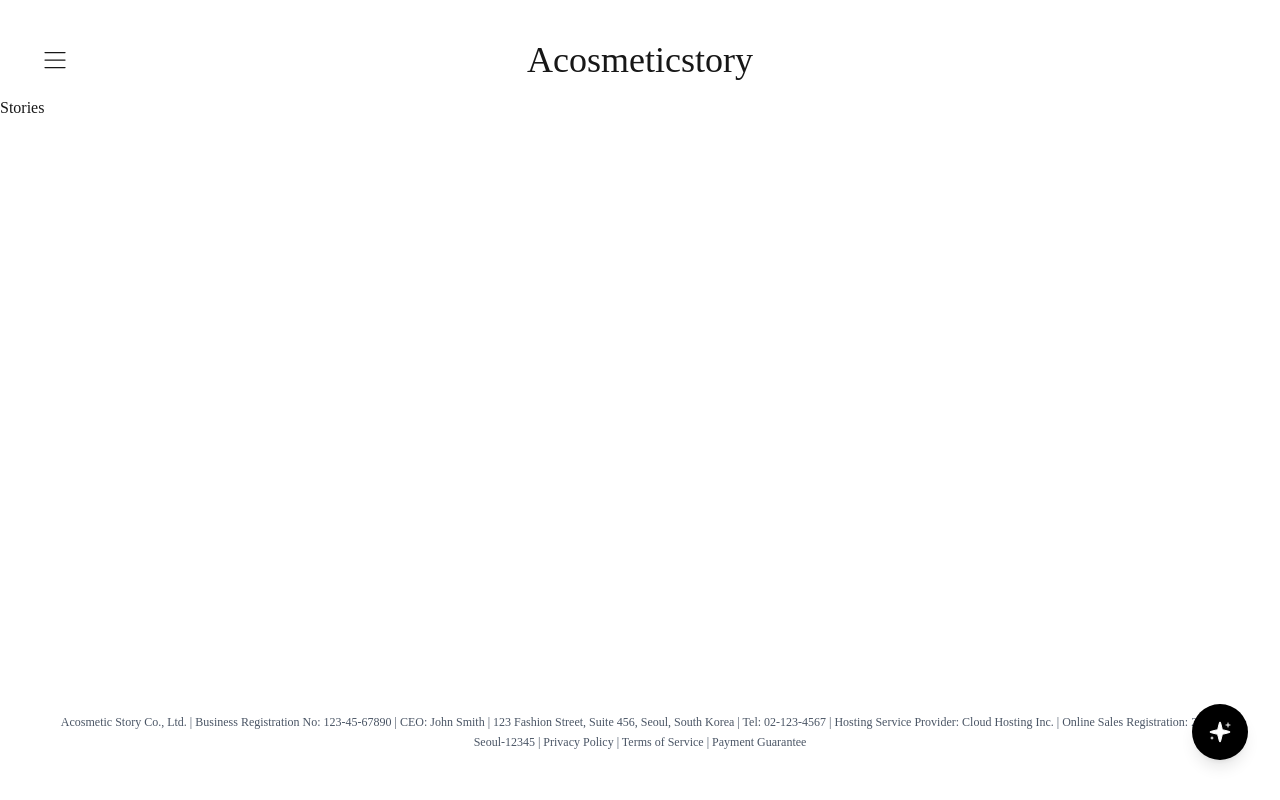
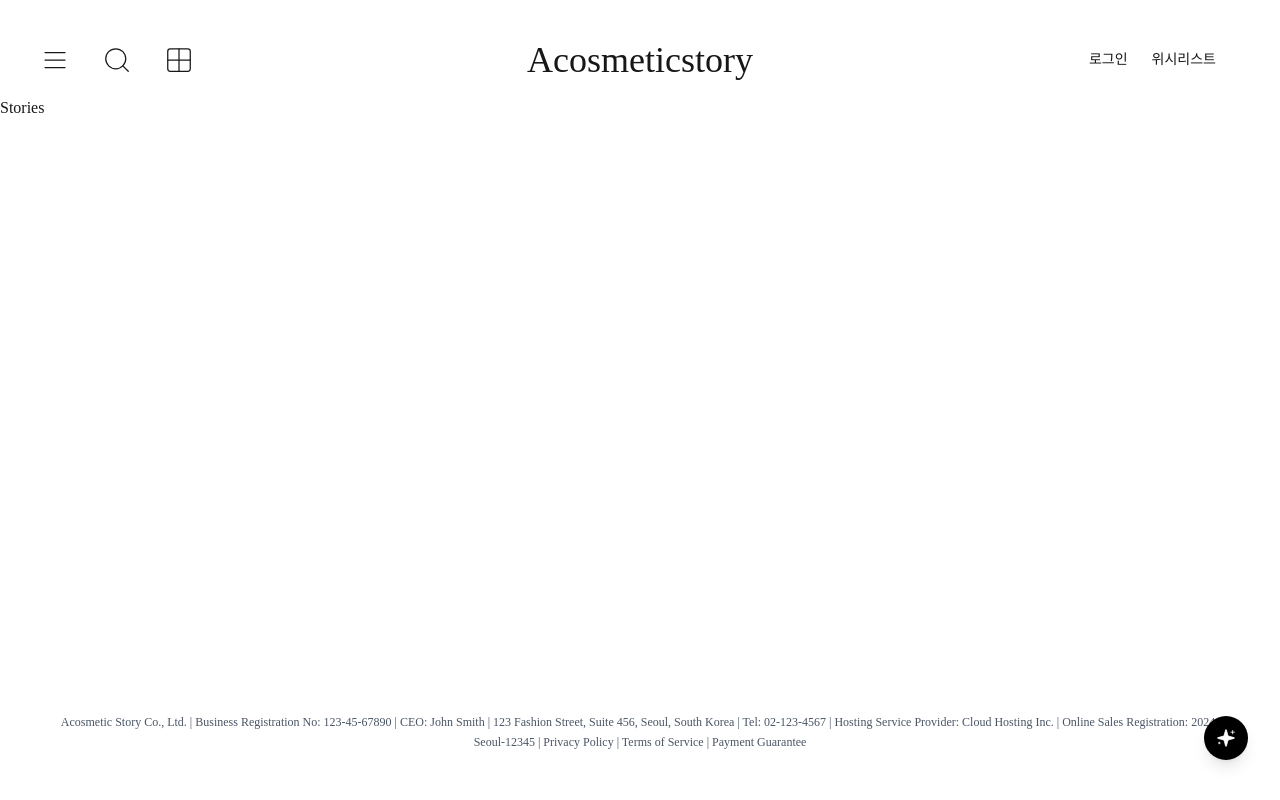
Before and after one commit to hye1ee/acosmeticstory-demo, a Next.js app: page /stories in a window 1280 px wide. Built offline with nearby package versions, Linux system fonts and the light colour scheme.

Commit message:
[feat] Implement header

```diff
--- a/src/components/AssistantBubble.tsx
+++ b/src/components/AssistantBubble.tsx
@@ -28,11 +28,11 @@ export default function AssistantBubble() {
           </div>
           <button
             onClick={() => setIsExpanded(false)}
-            className="bg-black rounded-full p-4 shadow-lg hover:shadow-xl transition-all duration-200 cursor-pointer"
+            className="bg-black rounded-full p-3 shadow-lg hover:shadow-xl transition-all duration-200 cursor-pointer"
             aria-label="Open assistant"
           >
             <Sparkles
-              size={24}
+              size={20}
               strokeWidth={1}
               fill="white"
               className="text-white group-hover:animate-spin"
--- a/src/components/Header.tsx
+++ b/src/components/Header.tsx
@@ -2,19 +2,21 @@
 
 import { useState } from "react";
 import Link from "next/link";
-import { Menu as MenuIcon, X } from "lucide-react";
+import { Menu as MenuIcon, X, Search, BookOpen, Grid2X2 } from "lucide-react";
 import { usePathname } from "next/navigation";
+import SearchModal from "./SearchModal";
 
 const menuItems = [
-  { name: "Object Holder", path: "/object-holder" },
-  { name: "Core Capsule", path: "/core-capsule" },
-  { name: "Tools", path: "/tools" },
-  { name: "My Story", path: "/my-story" },
-  { name: "Stories", path: "/stories" },
+  { name: "오브제 홀더", path: "/object-holder" },
+  { name: "코어 캡슐", path: "/core-capsule" },
+  { name: "툴", path: "/tools" },
+  { name: "내 스토리", path: "/my-story" },
+  { name: "스토리", path: "/stories" },
 ];
 
 export default function Header() {
   const [isOpen, setIsOpen] = useState(false);
+  const [isSearchOpen, setIsSearchOpen] = useState(false);
   const pathname = usePathname();
 
   const handleMenuClick = () => {
@@ -23,7 +25,8 @@ export default function Header() {
 
   return (
     <div className="fixed top-0 left-0 right-0 z-30">
-      <div className="h-30 mx-auto p-8 flex items-center gap-8">
+      <div className="h-30 mx-auto p-8 flex items-center justify-between">
+        <div className="flex items-center gap-4">
           <button
             onClick={() => setIsOpen(!isOpen)}
             aria-label="Toggle menu"
@@ -35,12 +38,42 @@ export default function Header() {
               <MenuIcon size={30} strokeWidth={1} />
             )}
           </button>
+          <button
+            onClick={() => setIsSearchOpen(true)}
+            aria-label="Search"
+            className="p-2 rounded-lg transition-colors hover:bg-black/5 cursor-pointer"
+          >
+            <Search size={30} strokeWidth={1} />
+          </button>
+          <Link
+            href="/zine"
+            className="p-2 rounded-lg transition-colors hover:bg-black/5 cursor-pointer"
+            aria-label="Zine"
+          >
+            <Grid2X2 size={30} strokeWidth={1} />
+          </Link>
+        </div>
 
         <div className="absolute left-1/2 -translate-x-1/2">
           <Link href="/" className="no-underline">
             <div className="text-4xl font-light cursor-pointer transition-opacity hover:opacity-70">
               Acosmeticstory
             </div>
+          </Link>
+        </div>
+
+        <div className="flex items-center gap-6 px-8">
+          <Link
+            href="/login"
+            className="text-sm hover:text-gray-600 transition-colors"
+          >
+            로그인
+          </Link>
+          <Link
+            href="/wishlist"
+            className="flex items-center gap-1 text-sm hover:text-gray-600 transition-colors"
+          >
+            위시리스트
           </Link>
         </div>
       </div>
@@ -72,6 +105,11 @@ export default function Header() {
           </nav>
         </div>
       </div>
+
+      <SearchModal
+        isOpen={isSearchOpen}
+        onClose={() => setIsSearchOpen(false)}
+      />
     </div>
   );
 }
--- /dev/null
+++ b/src/components/SearchModal.tsx
@@ -0,0 +1,36 @@
+"use client";
+
+import { X } from "lucide-react";
+
+interface SearchModalProps {
+  isOpen: boolean;
+  onClose: () => void;
+}
+
+export default function SearchModal({ isOpen, onClose }: SearchModalProps) {
+  if (!isOpen) return null;
+
+  return (
+    <div className="fixed inset-0 bg-white z-50">
+      <div className="max-w-4xl mx-auto px-4 pt-20">
+        <div className="flex justify-between items-center mb-8">
+          <h2 className="text-2xl font-light">Search</h2>
+          <button
+            onClick={onClose}
+            className="p-2 hover:bg-gray-100 rounded-full transition-colors"
+          >
+            <X size={24} />
+          </button>
+        </div>
+        <div className="relative">
+          <input
+            type="text"
+            placeholder="Search..."
+            className="w-full p-4 text-lg border-b border-gray-200 focus:outline-none focus:border-black"
+            autoFocus
+          />
+        </div>
+      </div>
+    </div>
+  );
+}
```
Lines whose indentation alone changed are shown as unchanged.
